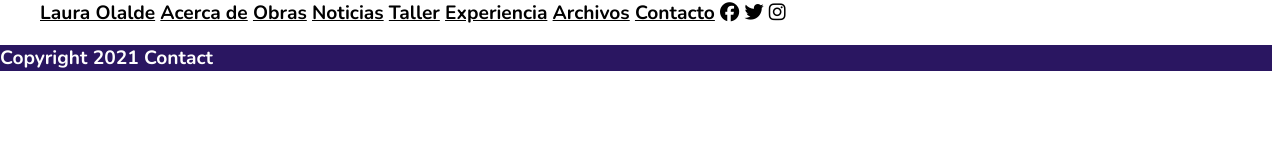
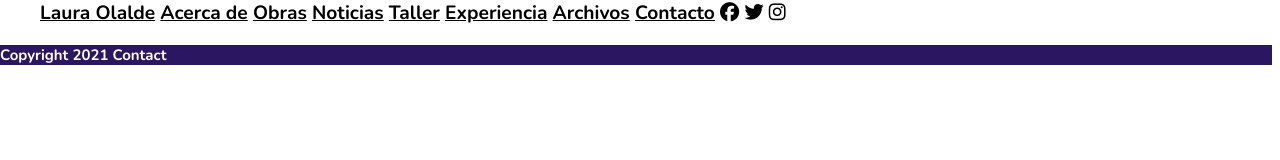
Before and after one commit to laola2020/MySiteFrontEnd, a plain HTML site: page pages/Obras.html in a window 1280 px wide. Drawn offline with nearby package versions, Linux system fonts and the light colour scheme.

Commit message:
complicose

```diff
--- a/CSS/style.css
+++ b/CSS/style.css
@@ -27,7 +27,7 @@ esto es un comentario
 
 header{
     position: sticky;
-   top:0%;
+    top:0%;
     color:black;
     font-size:1.5vw;
     font-family: 'Nunito', sans-serif;
@@ -36,7 +36,7 @@ main
 {
     background-color:white (42, 22, 97);
     color:black;
-    font: size 15px;;
+    font: size 15px;
     font-family: 'Nunito Sans', sans-serif;
 
 }
@@ -49,7 +49,7 @@ footer{
     bottom:0%;
     background-color:rgb(42, 22, 97);
     color:white;
-    font-size:1.5vw;
+    font-size:15px;
     font-family: 'Nunito', sans-serif;
 }
 table {position: relative;}
@@ -74,6 +74,17 @@ td {padding-top: 15px;
 transition-duration: 1s;
 transition-timing-function: ease-out;
 }
+header {
+    display: none;
+    flex-direction: row;
+    }
+
+    @media only screen and (min-width: 600px) {
+        header{
+            display: flex;
+        }
+    }
+/*@import url(header.css);*/
 
 /*background:rgb(69, 56, 151)*/
 
```
Also changed, not shown: index.html (+1 -1 lines).
